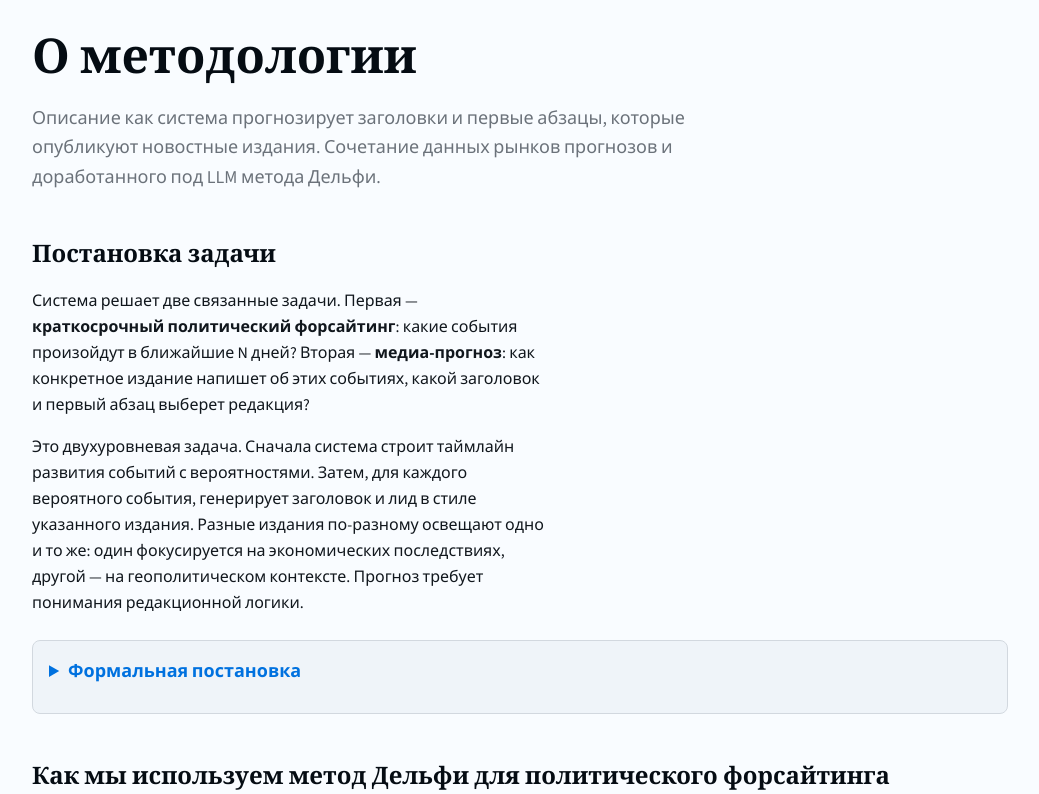
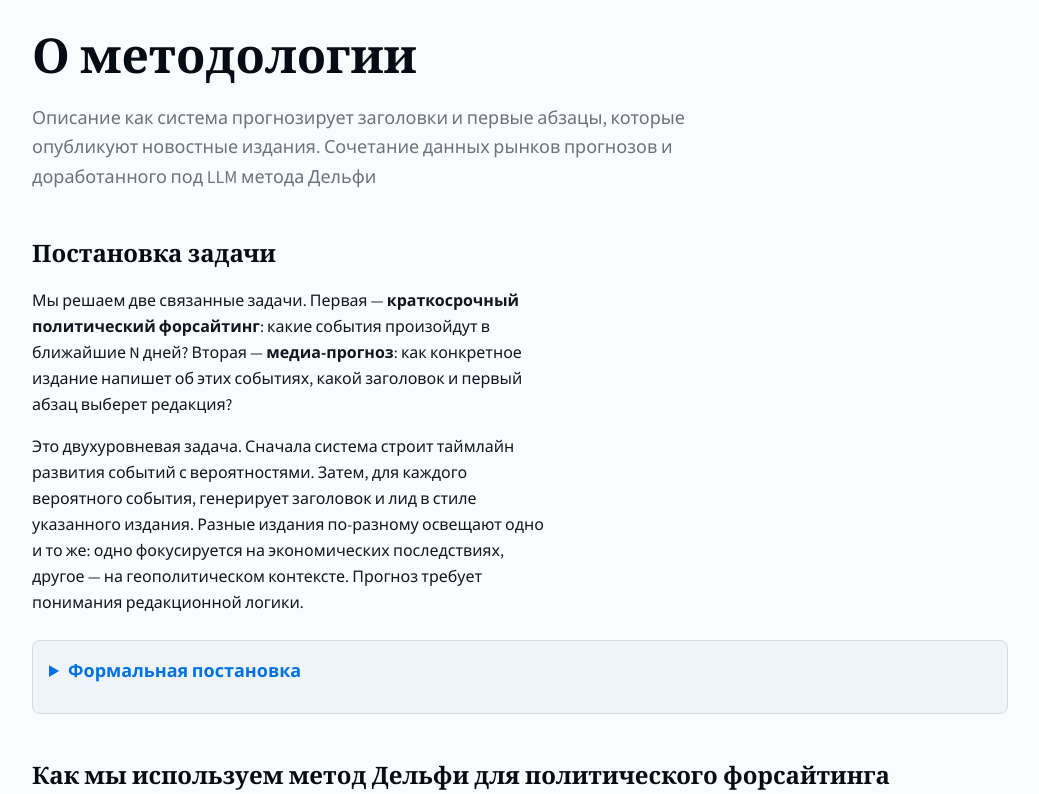
Before and after one commit to Antopkin/delphi-press, a FastAPI app: page /about in a window 1280 px wide. Shown: the part 61-855 px from the top of the page, without its empty margins (120-1159 px from the left). Run offline with FastAPI, Linux system fonts and the light colour scheme; style sheets or scripts are compiled from the project's sources; parts of the project's set-up code (start-up, migrations or seed data) failed here and were passed over.

Commit message:
polish(frontend): about page text, headline cards editorial style
Move reasoning summary inside collapsible accordion. Switch headline
cards from bordered boxes to editorial dividers. Fix grammatical
inconsistencies on about page.

Co-Authored-By: Claude Opus 4.6 (1M context) <noreply@anthropic.com>

```diff
--- a/src/web/templates/about.html
+++ b/src/web/templates/about.html
@@ -9,7 +9,7 @@
     <h1 class="text-4xl md:text-5xl leading-tight mb-3">О методологии</h1>
     <p class="max-w-2xl text-text-muted text-lg leading-relaxed">
         Описание как система прогнозирует заголовки и первые абзацы, которые опубликуют новостные издания.
-        Сочетание данных рынков прогнозов и доработанного под LLM метода Дельфи.
+        Сочетание данных рынков прогнозов и доработанного под LLM метода Дельфи
     </p>
 </section>
 
@@ -18,15 +18,15 @@
     <h2 class="text-2xl mb-4">Постановка задачи</h2>
     <div class="space-y-4 text-text leading-relaxed max-w-prose mb-6">
         <p>
-            Система решает две связанные задачи. Первая — <strong>краткосрочный политический форсайтинг</strong>:
+            Мы решаем две связанные задачи. Первая — <strong>краткосрочный политический форсайтинг</strong>:
             какие события произойдут в ближайшие N дней? Вторая — <strong>медиа-прогноз</strong>:
             как конкретное издание напишет об этих событиях, какой заголовок и первый абзац выберет редакция?
         </p>
         <p>
             Это двухуровневая задача. Сначала система строит таймлайн развития событий с вероятностями.
             Затем, для каждого вероятного события, генерирует заголовок и лид в стиле указанного издания.
-            Разные издания по-разному освещают одно и то же: один фокусируется на экономических последствиях,
-            другой — на геополитическом контексте. Прогноз требует понимания редакционной логики.
+            Разные издания по-разному освещают одно и то же: одно фокусируется на экономических последствиях,
+            другое — на геополитическом контексте. Прогноз требует понимания редакционной логики.
         </p>
     </div>
 
```
